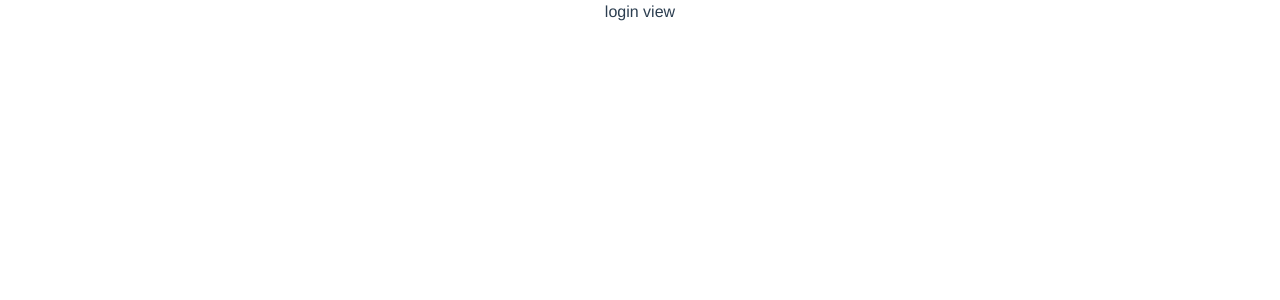
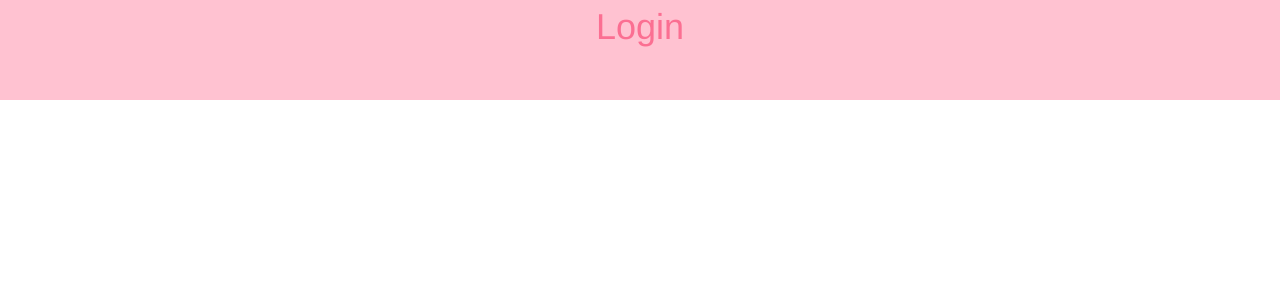
Before and after one commit to jadrejcicariana/Wedding-planner-frontend, a Vue app: page /login in a window 1280 px wide. Shown: the top 300 px of the page. Built offline with nearby package versions, Linux system fonts and the light colour scheme.

Commit message:
add header component

```diff
--- /dev/null
+++ b/src/components/MainHeader.vue
@@ -0,0 +1,39 @@
+<template>
+    <header>
+        <p class="title">
+            {{headerText}}
+        </p>
+    </header>
+</template>
+
+
+<script>
+
+export default {
+  name: 'MainHeader',
+  props: {
+    headerText: {
+        type: String,
+        required: true
+    }
+  },
+}
+
+</script>
+
+
+<style scoped>
+
+header {
+  background-color: #FFC2D1;
+  height: 100px;
+}
+
+.title {
+    font-size: 36px;
+    color: #FB6F92;
+}
+
+
+
+</style>
--- a/src/views/LoginView.vue
+++ b/src/views/LoginView.vue
@@ -1,13 +1,14 @@
 <template>
-    login view
+    <main-header :headerText="'Login'"></main-header>
 </template>
 
 <script>
+import MainHeader from '@/components/MainHeader.vue'
 
 export default {
   name: 'LoginView',
   components: {
-
+    MainHeader
   },
 }
 
```
